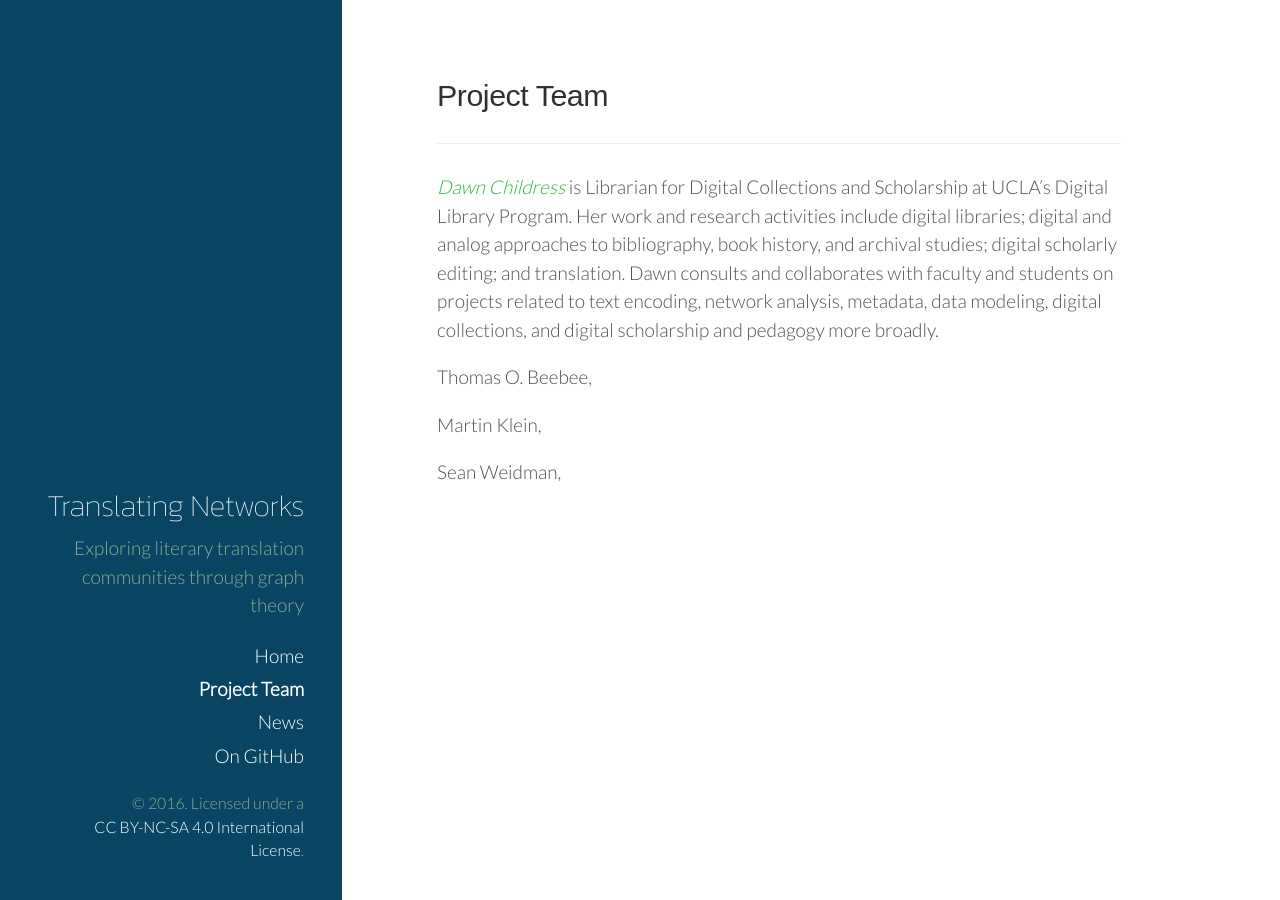
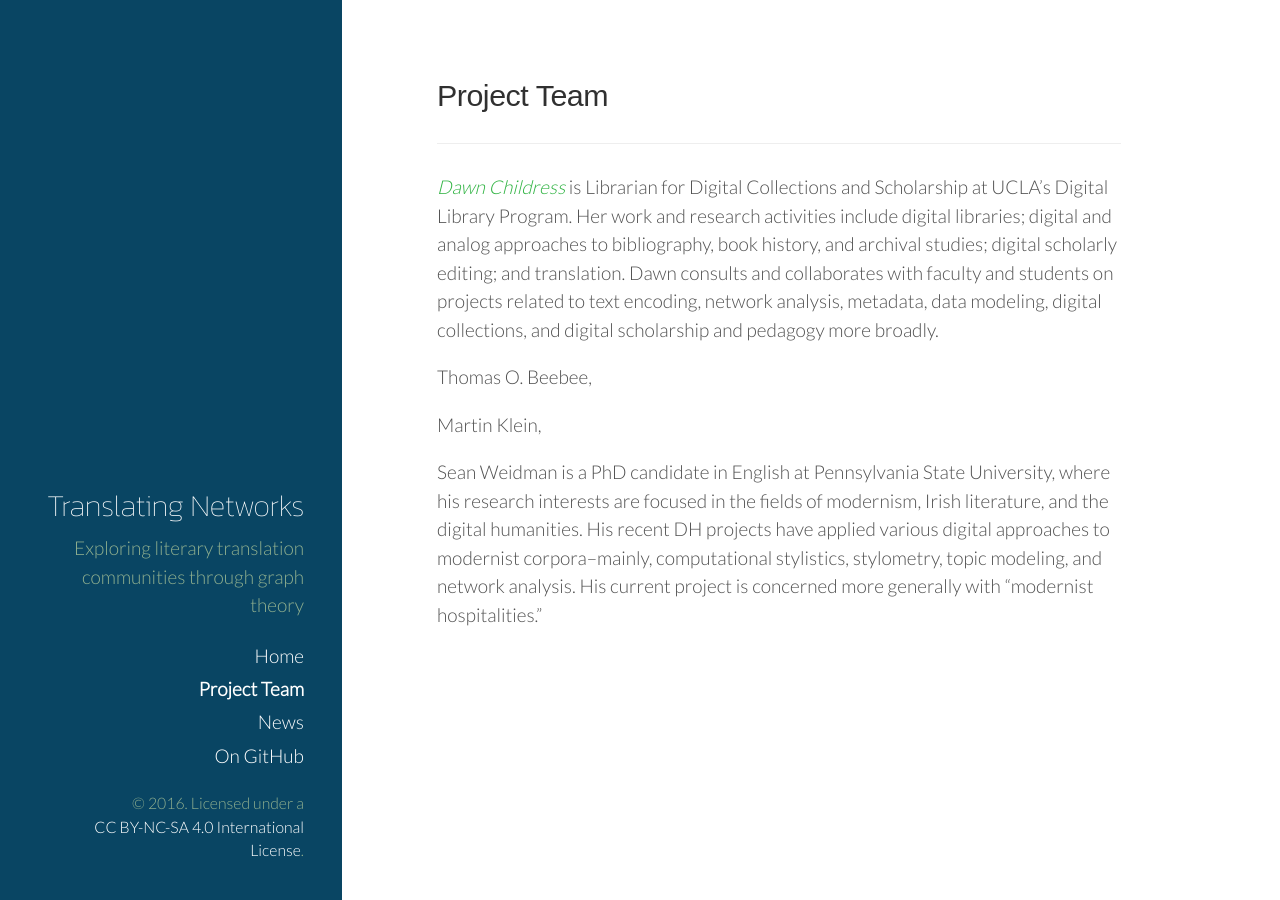
Before and after one commit to TranslatingNetworks/translatingnetworks, a Jekyll site: the page built from team.md, in a window 1280 px wide. Built offline with Jekyll 4.4.1, drawn with Linux system fonts in a browser that asks for light colours; some web fonts are replaced.

Commit message:
update team page

```diff
--- a/team.md
+++ b/team.md
@@ -11,4 +11,4 @@ Thomas O. Beebee,
 
 Martin Klein,
 
-Sean Weidman,
+Sean Weidman is a PhD candidate in English at Pennsylvania State University, where his research interests are focused in the fields of modernism, Irish literature, and the digital humanities. His recent DH projects have applied various digital approaches to modernist corpora--mainly, computational stylistics, stylometry, topic modeling, and network analysis. His current project is concerned more generally with "modernist hospitalities."
```
